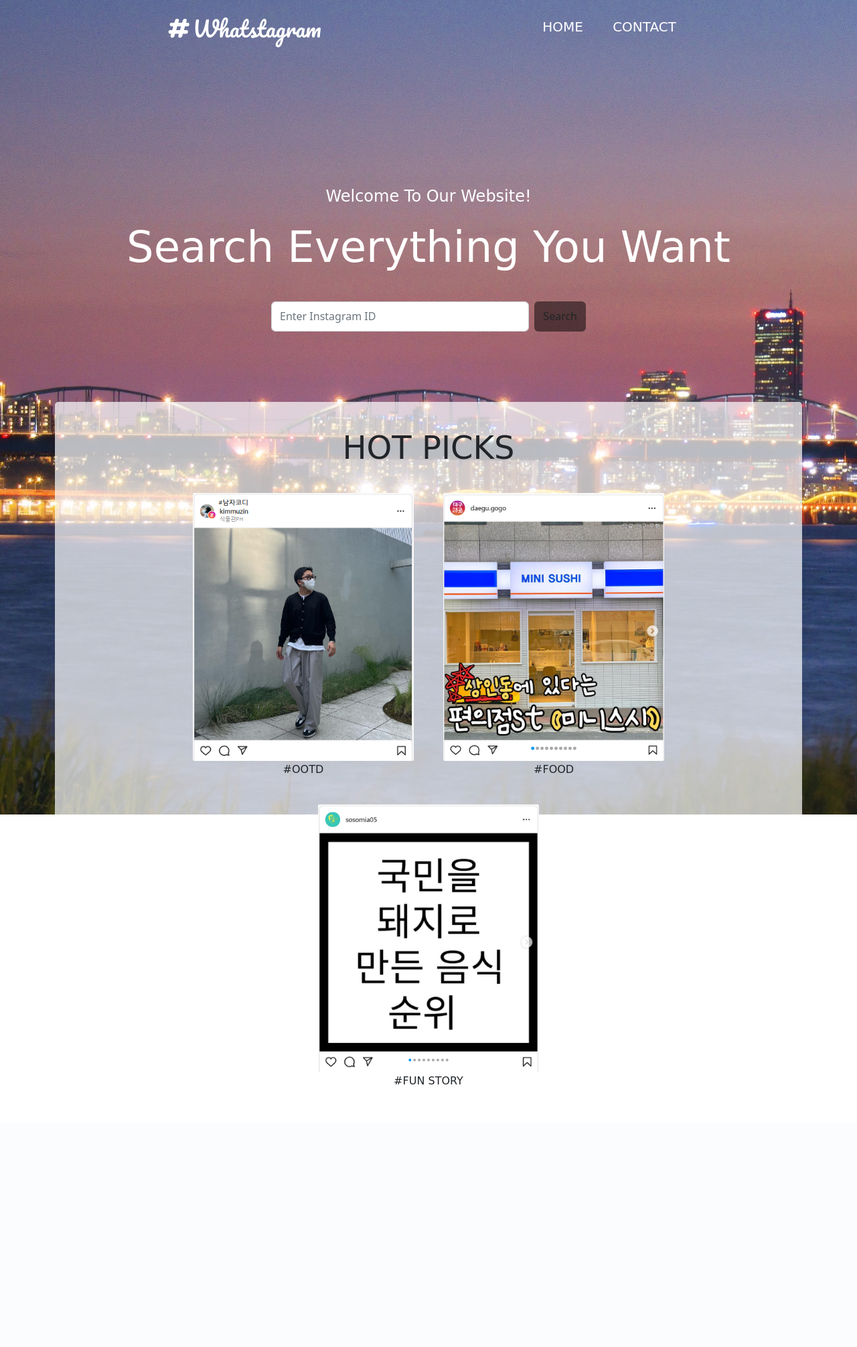
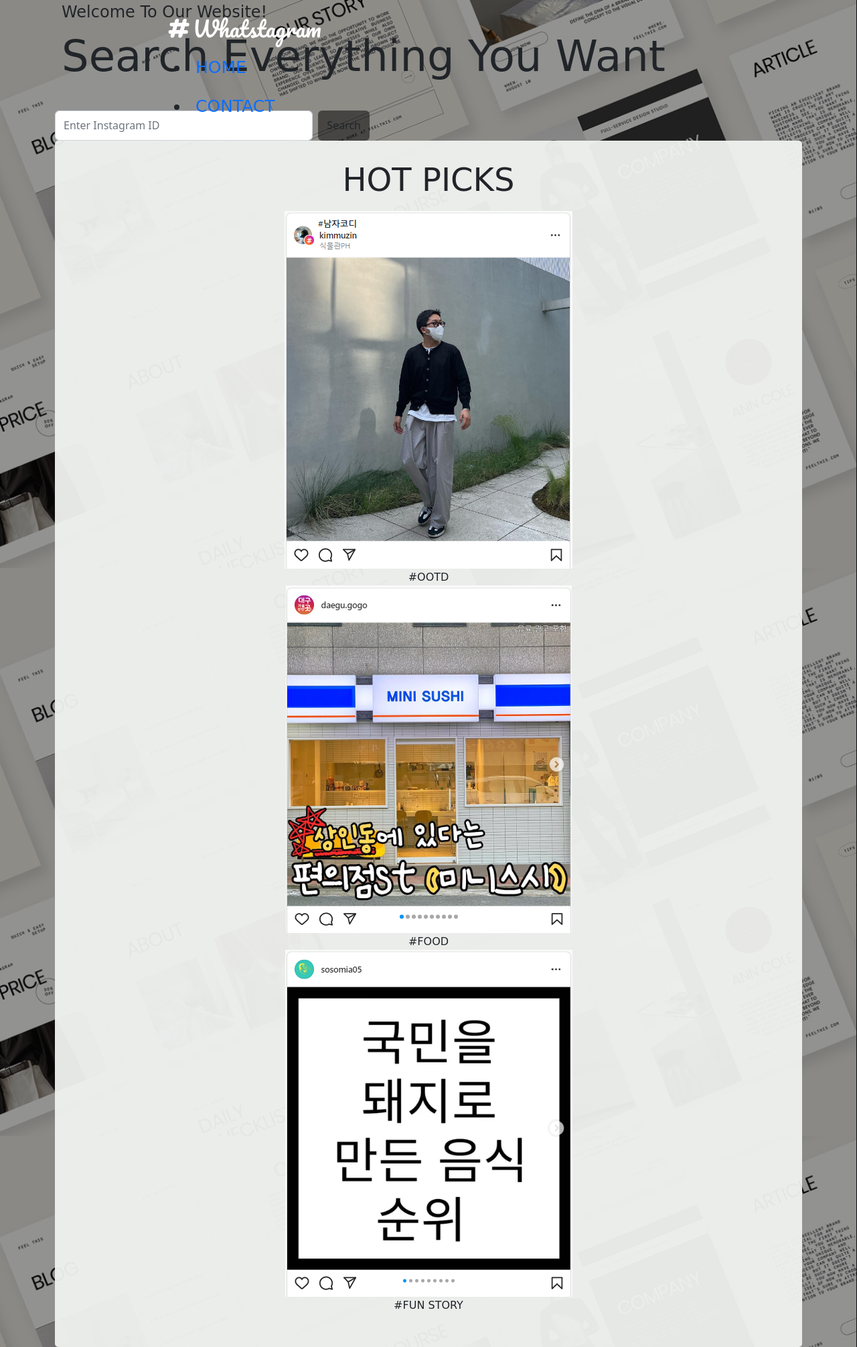
Before and after one commit to kimjhyun0627/OpenSource, a Flask app: page / in a window 1280 px wide. Shown: the whole page at 67% size. Before the commit the page ends 1619 px from the top, so only its background shows below. Run offline with Flask 2, Linux system fonts and the light colour scheme; data that the repository does not hold is empty; some web fonts are replaced.

Commit message:
semi css

```diff
--- a/TeamProject/WHATSTAGRAM/static/css/style.css
+++ b/TeamProject/WHATSTAGRAM/static/css/style.css
@@ -14,13 +14,18 @@
 }
 
 body {
-  background-repeat: no-repeat;
-  background-size:auto:;
+  background: linear-gradient(rgba(0, 0, 0, 0.4), rgba(0, 0, 0, 0.4)),url('img/back1.png');
+  background-repeat: repeat-y;
+  background-size: 100%;
 }
 
-.container {
+body img {
+
+}
+.container_box {
   width: 100%;
-  height: 100vh;
+  height: auto;
+  margin-bottom: 50px;
 }
 
 header {
@@ -35,7 +40,7 @@
   padding: 0px 250px;
 }
 
-.container .header {
+.container_box .header {
   width: 100%;
   height: 80px;
   /* padding: 10px; */
@@ -56,14 +61,14 @@
   font-family: 'Pacifico', cursive;
 }
 
-.container .nav ul li {
+.container_box .nav ul li {
   padding-top: 25px;
   display: inline-block;
   margin: 0 10px;
   font-size: 20px;
 }
 
-.container .nav ul li a {
+.container_box .nav ul li a {
   text-decoration: none;
   color: white;
 }
@@ -76,23 +81,24 @@
 }
 
 header.sticky {
-  z-index: .99;
-  padding: 5px 170px;
+  z-index: 10;
+  padding: 10px 170px;
   /* background:#1B0A2A; */
-  background: rgba(39, 0, 22, 0.9);
+  background: rgba(0, 0, 0, 0.7);
+  /* background: rgba(39, 0, 22, 0.9); */
 }
 
-.container .midContainer {
-  margin-top: 180px;
+.container_box .midContainer {
+  margin-top: 150px;
   margin-bottom: 20px;
   display: flex;
   justify-content: center;
   align-items: center;
   width: 100%;
-  height: 50vh;
+  height: 45vh;
 }
 
-.container .mid {
+.container_box .mid {
   display: flex;
   justify-content: center;
   align-items: center;
@@ -113,38 +119,50 @@
   flex-direction: column;
   align-items: center;
   text-align: center;
-  width: 100%;
-  height: 800 px;
+  /* margin-left:40px;
+  margin-right:40px;
+  margin-bottom: 40px; */
+  width:center;
   border-radius: 5px;
-  padding: 30px;
-  background-color: #ffffff;
-  background-color: rgba(255, 255, 255, 0.7);
+  padding-bottom:50px;
+  padding-top: 20px;
+  /* background-color: white; */
+  background-color: rgba(241, 243, 241, 0.95);
+  /* backdrop-filter: blur(10px); */
+}
+.card_box1 {
+  display: flex;
+  flex-direction: row;
+  gap:80px;
+  margin-top: 40px;
+  margin-bottom: 40px;
+}
+.card_box2{
+  display: flex;
+  gap:80px;
+  flex-direction: row;
+}
+.col-md-5 .profile_box{
+  position: relative;
+  top: 5%;
+  left:15%;
+  width:180px;
+  height: 200px;
 }
 
-.best h1 {
-  display: flex;
-  justify-content: center;
-  align-items: center;
+.profile_box .rounded-circle{
+  position: relative;
+  transform: translateY(-105%);
+}
+.profile_box p{
+  margin-bottom:0 !important;
 }
 
-.best.BestArea_container {
-  display: flex;
-  justify-content: center;
-  align-items: center;
-  width: 100%;
+.col-md-7 {
+  padding:0 !important;
 }
-
-.BestArea {
-  margin: 20px;
-  /* height: auto; */
-  display: inline-block;
-  float: center
-}
-
-.BestArea>img {
-  width: 330px;
-  height: 400px;
-  border-radius: 2px;
+.card-body {
+  padding-left: 0 !important;
 }
 
 .modal {
```
Also changed, not shown: TeamProject/WHATSTAGRAM/static/css/show_style.css (+55 -12 lines).
